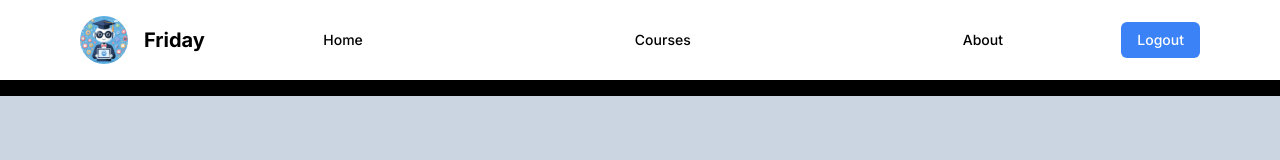
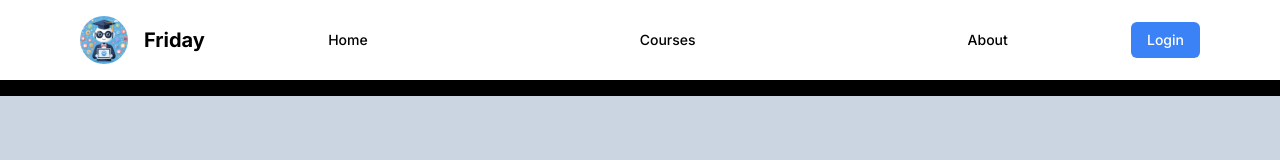
Before and after one commit to friday-app-ai/friday, a Next.js app: page / in a window 1280 px wide. Shown: the top 160 px of the page. Built offline with nearby package versions, Linux system fonts and the light colour scheme; no server answers.

Commit message:
fix: / to no auth

```diff
--- a/src/authconfig.ts
+++ b/src/authconfig.ts
@@ -8,7 +8,9 @@ export const authConfig = {
     authorized({ auth, request: { nextUrl } }) {
       console.log("huhh");
       const isLoggedIn = !!auth?.user;
-      const isOnProtected = !nextUrl.pathname.startsWith("/auth");
+      const isOnProtected =
+        !nextUrl.pathname.startsWith("/auth") &&
+        !nextUrl.pathname.startsWith("/");
       if (isOnProtected) {
         if (isLoggedIn) return true;
         return false;
--- a/src/components/head/header.tsx
+++ b/src/components/head/header.tsx
@@ -10,8 +10,11 @@ import {
 import design from "../../assets/designer_logo.jpg";
 import Image from "next/image";
 import Link from "next/link";
-import { signOut } from "next-auth/react";
+import { signOut, useSession } from "next-auth/react";
+import { useRouter } from "next/navigation";
 const Header: React.FC = () => {
+    const { status } = useSession();
+    const router = useRouter();
     return (
         //fixed bg-white top-0 left-0 right-0
         <div className=" bg-white  flex justify-between items-center h-[10vh] px-4 md:px-[2rem] lg:px-[5rem] text-black">
@@ -64,11 +67,15 @@ const Header: React.FC = () => {
                     <NavigationMenuItem>
                         <NavigationMenuLink
                             onClick={() => {
-                                signOut();
+                                if (status === "authenticated") {
+                                    signOut();
+                                } else {
+                                    router.push("/auth");
+                                }
                             }}
                             className={`${navigationMenuTriggerStyle()} bg-blue-500 text-white hover:bg-blue-700 hover:text-white cursor-pointer `}
                         >
-                            Logout
+                            {status === "authenticated" ? "Logout" : "Login"}
                         </NavigationMenuLink>
                     </NavigationMenuItem>
                 </NavigationMenuList>
```
